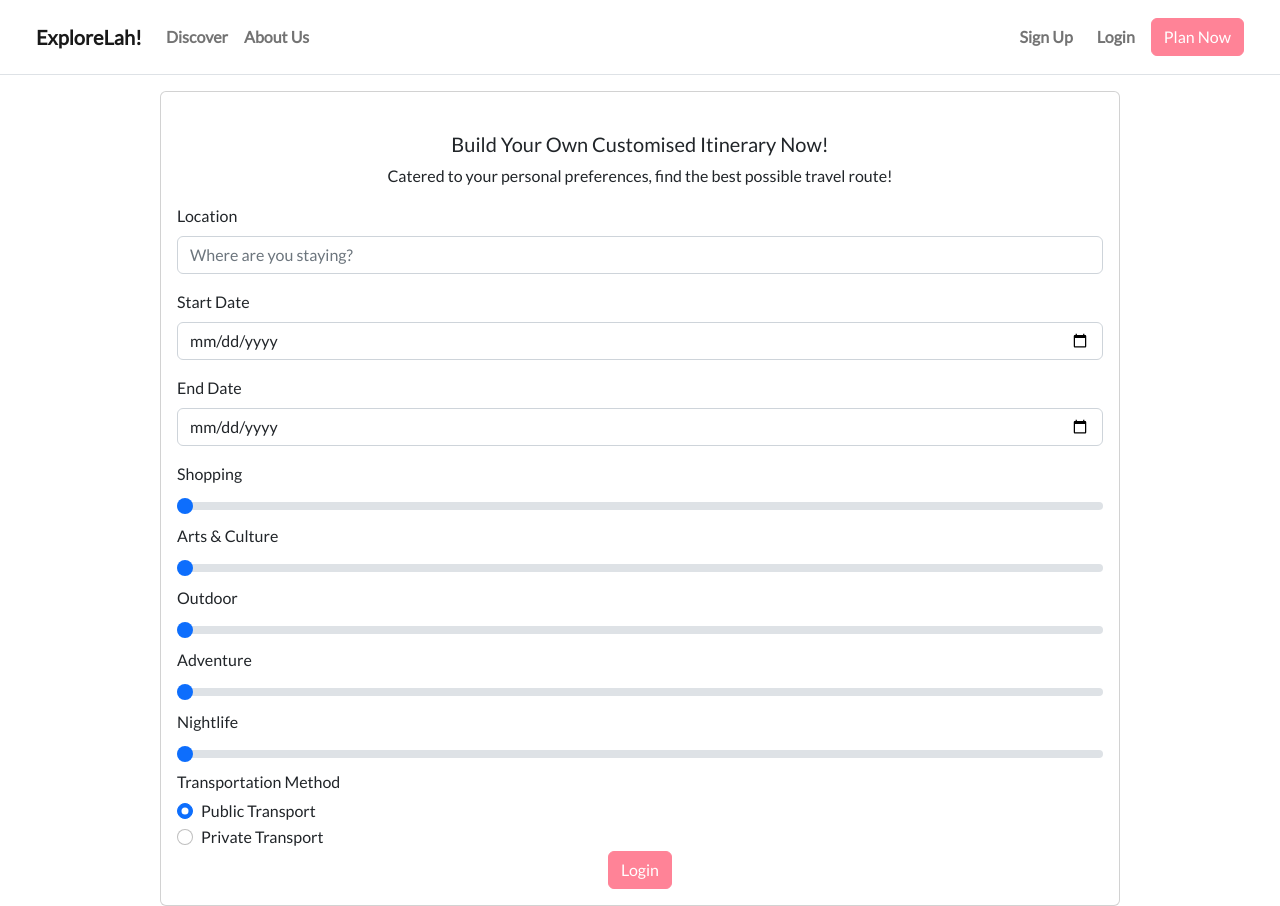
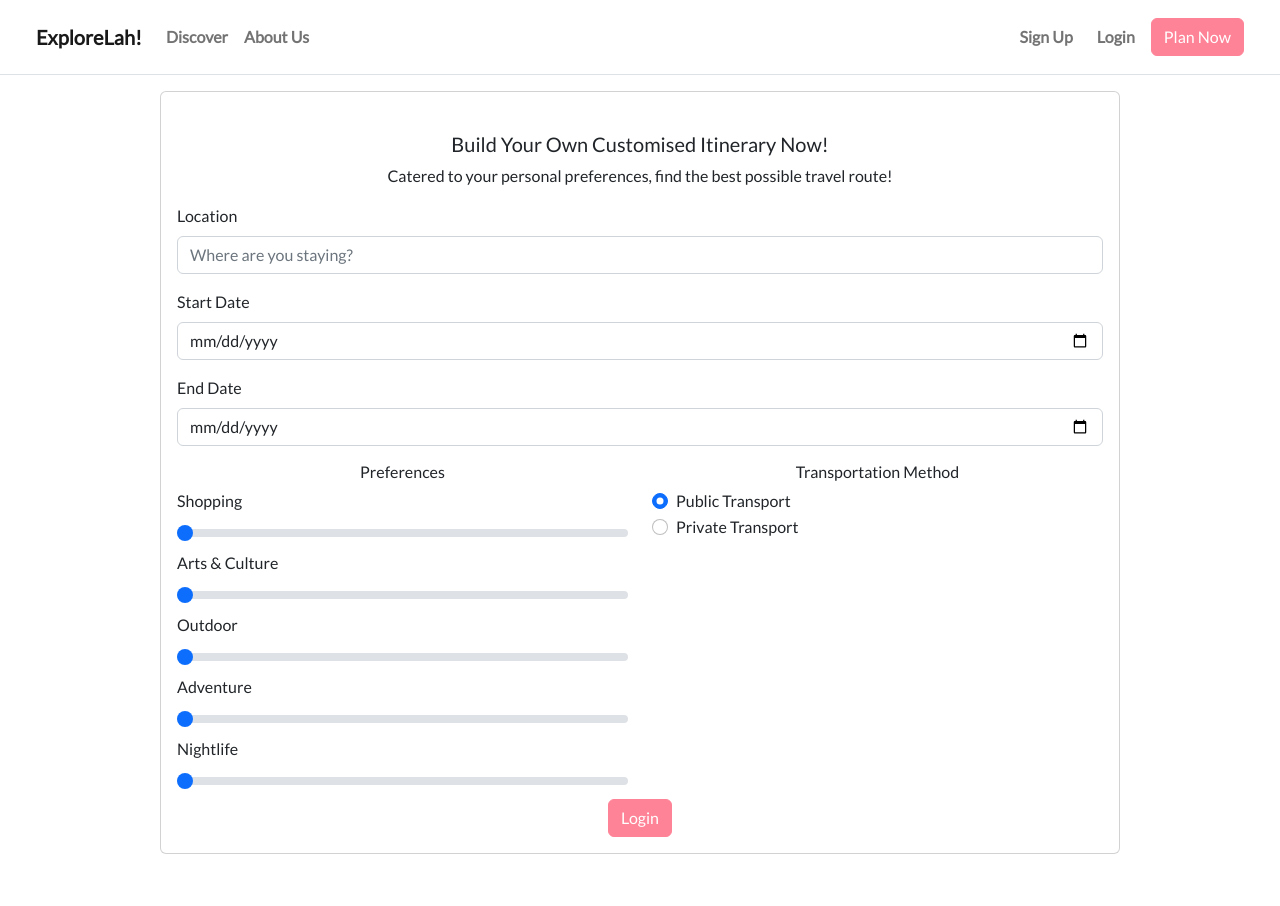
Before and after one commit to ngkangting/ExploreLah, a Vue app: page /plan in a window 1280 px wide. After the commit the page ends 854 px from the top, so only its background shows below. Built offline with nearby package versions, Linux system fonts and the light colour scheme; no server answers.

Commit message:
Edit Plan

```diff
--- a/src/views/Plan.vue
+++ b/src/views/Plan.vue
@@ -38,6 +38,9 @@
               v-model="endDate"
             />
           </div>
+          <div class="row">
+            <div class="col-6">
+              <h6 class="text-center">Preferences</h6>
               <div>
                 <label for="shopping" class="form-label">Shopping</label>
                 <input
@@ -50,7 +53,9 @@
                 />
               </div>
               <div>
-            <label for="arts-culture" class="form-label">Arts & Culture</label>
+                <label for="arts-culture" class="form-label"
+                  >Arts & Culture</label
+                >
                 <input
                   type="range"
                   class="form-range"
@@ -93,8 +98,9 @@
                   v-model="nightlife"
                 />
               </div>
-          <div class="">
-            <h6>Transportation Method</h6>
+            </div>
+            <div class="col-6">
+              <h6 class="text-center">Transportation Method</h6>
               <div class="form-check">
                 <input
                   class="form-check-input"
@@ -121,6 +127,7 @@
                 <label class="form-check-label" for="private-transport">
                   Private Transport
                 </label>
+              </div>
             </div>
           </div>
           <div class="text-center">
```
Also changed, not shown: src/views/MyTrips.vue (added, +13 -0 lines). Lines whose indentation alone changed are shown as unchanged.
